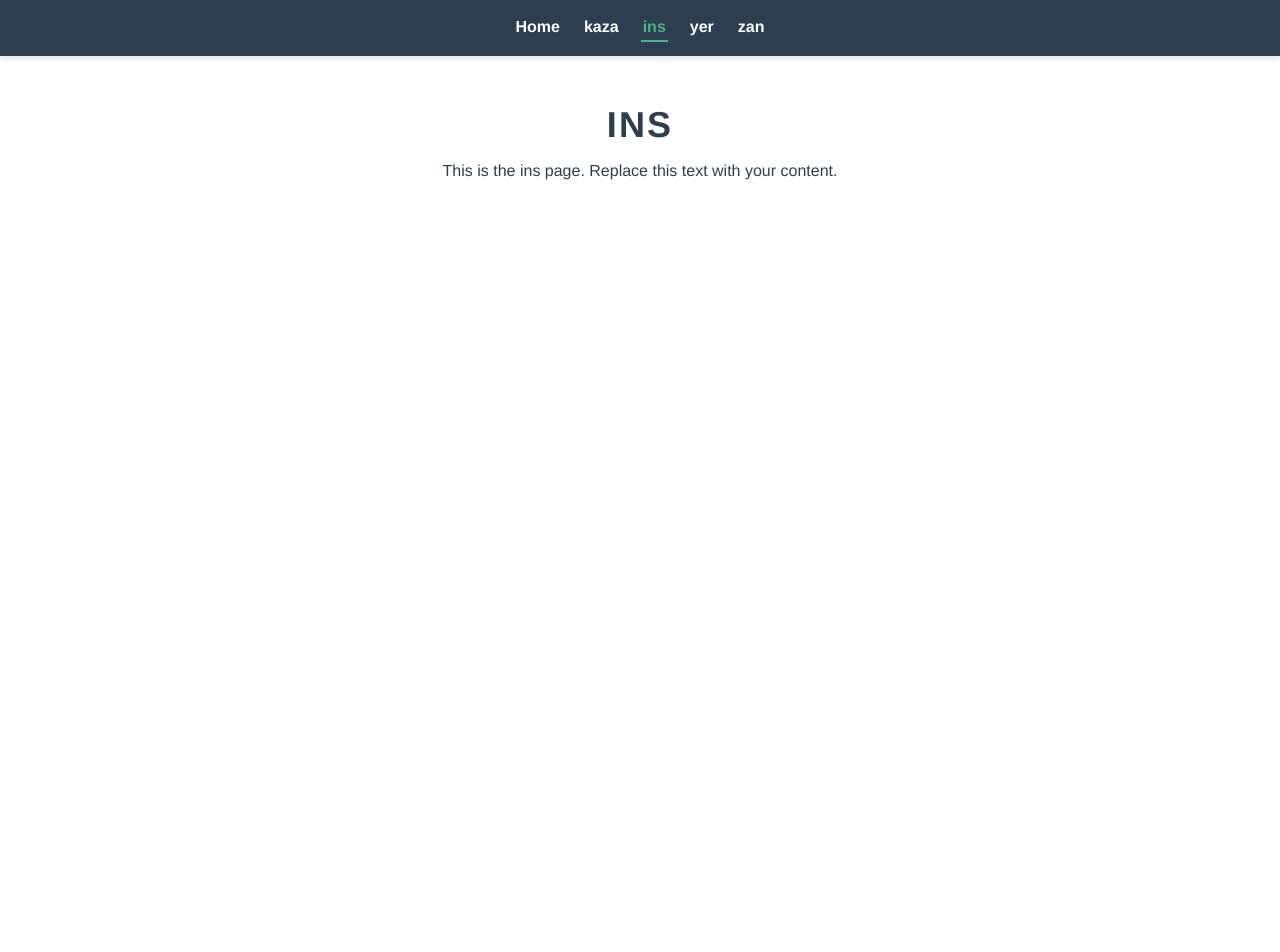
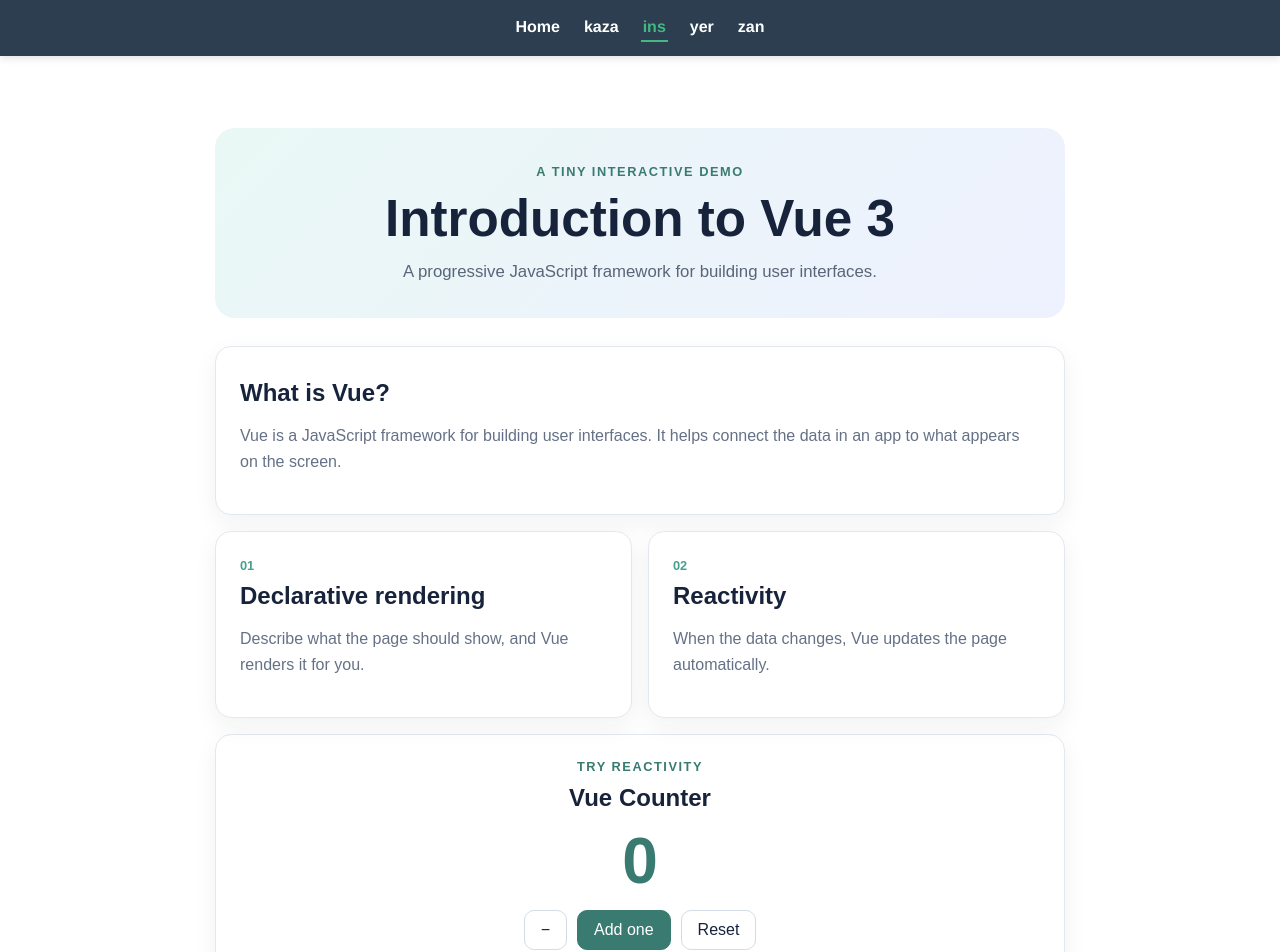
Before and after one commit to activikid-ai/vuesample, a Vue app: page /ins in a window 1280 px wide. Shown: the top 952 px of the page. Before the commit the page ends 800 px from the top, so only its background shows below. Built offline with nearby package versions, Linux system fonts and the light colour scheme.

Commit message:
Build Ins vue intro page

```diff
--- a/src/views/InsView.vue
+++ b/src/views/InsView.vue
@@ -1,30 +1,205 @@
 <template>
-  <div class="student-page">
-    <h1>ins</h1>
-    <!-- TODO (ins): put your page content below. Edit ONLY this file. -->
-    <p>This is the ins page. Replace this text with your content.</p>
-  </div>
+  <main class="student-page">
+    <section class="intro">
+      <p class="eyebrow">A tiny interactive demo</p>
+      <h1>Introduction to Vue 3</h1>
+      <p class="subtitle">A progressive JavaScript framework for building user interfaces.</p>
+    </section>
+
+    <section class="info-card">
+      <h2>What is Vue?</h2>
+      <p>
+        Vue is a JavaScript framework for building user interfaces.
+        It helps connect the data in an app to what appears on the screen.
+      </p>
+    </section>
+
+    <section class="features">
+      <article class="info-card">
+        <span class="feature-number">01</span>
+        <h2>Declarative rendering</h2>
+        <p>Describe what the page should show, and Vue renders it for you.</p>
+      </article>
+
+      <article class="info-card">
+        <span class="feature-number">02</span>
+        <h2>Reactivity</h2>
+        <p>When the data changes, Vue updates the page automatically.</p>
+      </article>
+    </section>
+
+    <section class="counter-card">
+      <p class="eyebrow">Try reactivity</p>
+      <h2>Vue Counter</h2>
+      <p class="counter-value" aria-live="polite">{{ count }}</p>
+      <div class="buttons">
+        <button type="button" @click="decrement">−</button>
+        <button type="button" class="primary" @click="increment">Add one</button>
+        <button type="button" @click="reset">Reset</button>
+      </div>
+      <p class="hint">Click a button and watch the number update.</p>
+    </section>
+
+    <footer>Built with Vue 3 · Ins</footer>
+  </main>
 </template>
 
 <script>
 export default {
   name: 'InsView',
+  data() {
+    return {
+      count: 0,
+    }
+  },
+  methods: {
+    increment() {
+      this.count++
+    },
+    decrement() {
+      this.count--
+    },
+    reset() {
+      this.count = 0
+    },
+  },
+  mounted() {
+    console.log(`The initial count is ${this.count}.`)
+  },
 }
 </script>
 
 <style scoped>
 .student-page {
-  max-width: 720px;
+  max-width: 850px;
   margin: 0 auto;
-  padding: 24px 8px 40px;
+  padding: 48px 24px;
+  color: #17233b;
+  font-family: Arial, sans-serif;
+}
+
+.intro {
+  margin-bottom: 28px;
+  padding: 36px;
+  border-radius: 20px;
+  background: linear-gradient(135deg, #e9f8f5, #eef1ff);
   text-align: center;
 }
 
+.eyebrow {
+  margin: 0 0 10px;
+  color: #397b70;
+  font-size: 0.8rem;
+  font-weight: 700;
+  letter-spacing: 0.12em;
+  text-transform: uppercase;
+}
+
 h1 {
-  margin: 0 0 16px;
-  font-size: 2.25rem;
-  color: #2c3e50;
-  text-transform: uppercase;
-  letter-spacing: 0.06em;
+  margin: 0;
+  font-size: clamp(2rem, 6vw, 3.2rem);
+}
+
+.subtitle {
+  margin: 14px 0 0;
+  color: #596579;
+  font-size: 1.05rem;
+}
+
+.info-card,
+.counter-card {
+  padding: 24px;
+  border: 1px solid #e3e8ef;
+  border-radius: 16px;
+  background: #fff;
+  box-shadow: 0 8px 24px rgb(23 35 59 / 6%);
+}
+
+.info-card h2,
+.counter-card h2 {
+  margin: 8px 0;
+}
+
+.info-card p,
+.hint {
+  color: #657187;
+  line-height: 1.6;
+}
+
+.features {
+  display: grid;
+  grid-template-columns: repeat(2, minmax(0, 1fr));
+  gap: 16px;
+  margin: 16px 0;
+}
+
+.feature-number {
+  color: #48a08d;
+  font-size: 0.8rem;
+  font-weight: 700;
+}
+
+.counter-card {
+  margin-top: 16px;
+  text-align: center;
+}
+
+.counter-value {
+  margin: 12px 0;
+  color: #397b70;
+  font-size: 4rem;
+  font-weight: 700;
+}
+
+.buttons {
+  display: flex;
+  justify-content: center;
+  flex-wrap: wrap;
+  gap: 10px;
+}
+
+button {
+  padding: 10px 16px;
+  border: 1px solid #d4dce7;
+  border-radius: 10px;
+  background: #fff;
+  color: #17233b;
+  cursor: pointer;
+  font: inherit;
+}
+
+button:hover {
+  background: #f1f5f8;
+}
+
+button.primary {
+  border-color: #397b70;
+  background: #397b70;
+  color: #fff;
+}
+
+button.primary:hover {
+  background: #2d655c;
+}
+
+footer {
+  padding-top: 28px;
+  color: #8490a2;
+  text-align: center;
+  font-size: 0.85rem;
+}
+
+@media (max-width: 600px) {
+  .student-page {
+    padding: 24px 16px;
+  }
+
+  .intro {
+    padding: 28px 18px;
+  }
+
+  .features {
+    grid-template-columns: 1fr;
+  }
 }
 </style>
```
